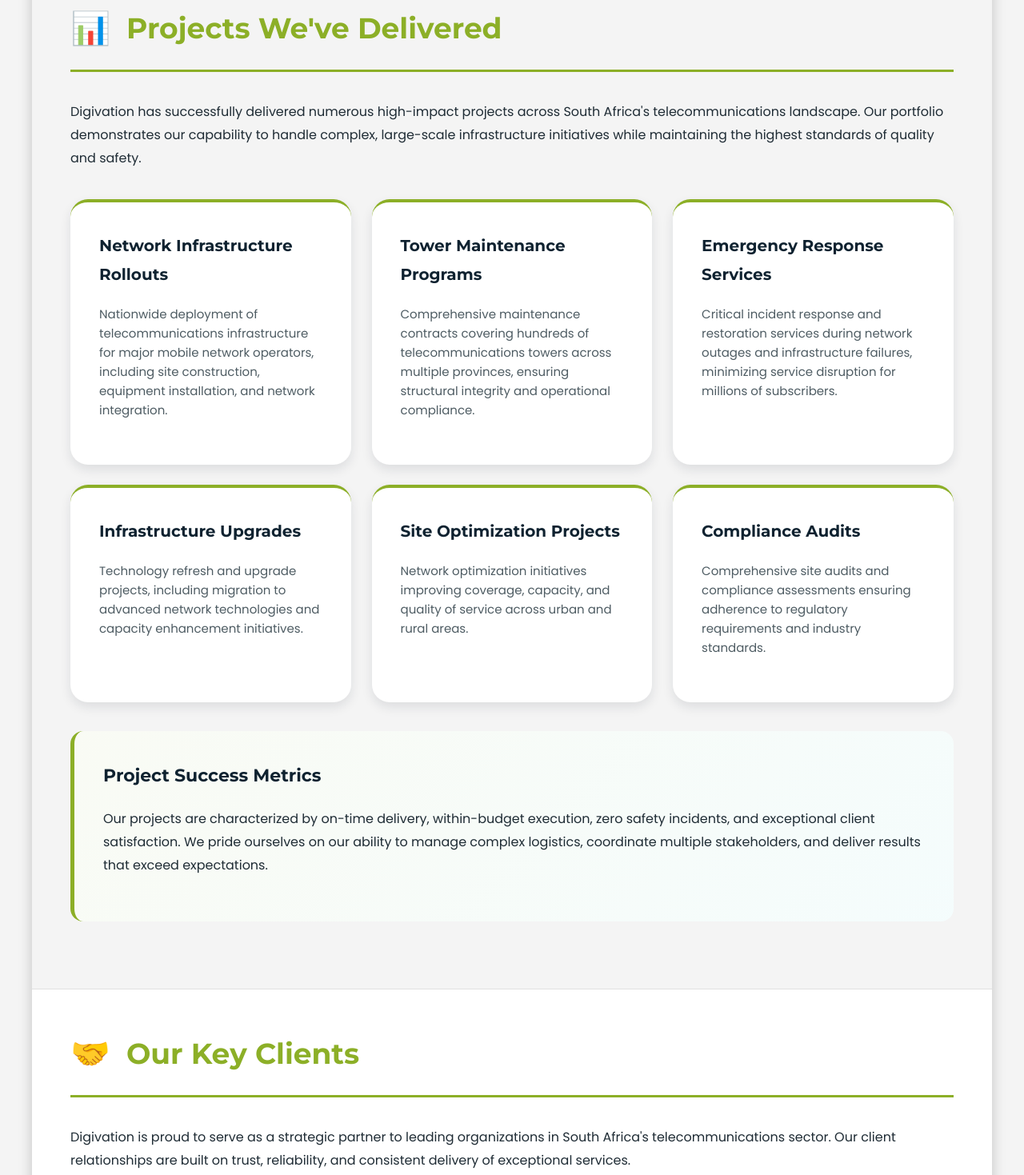
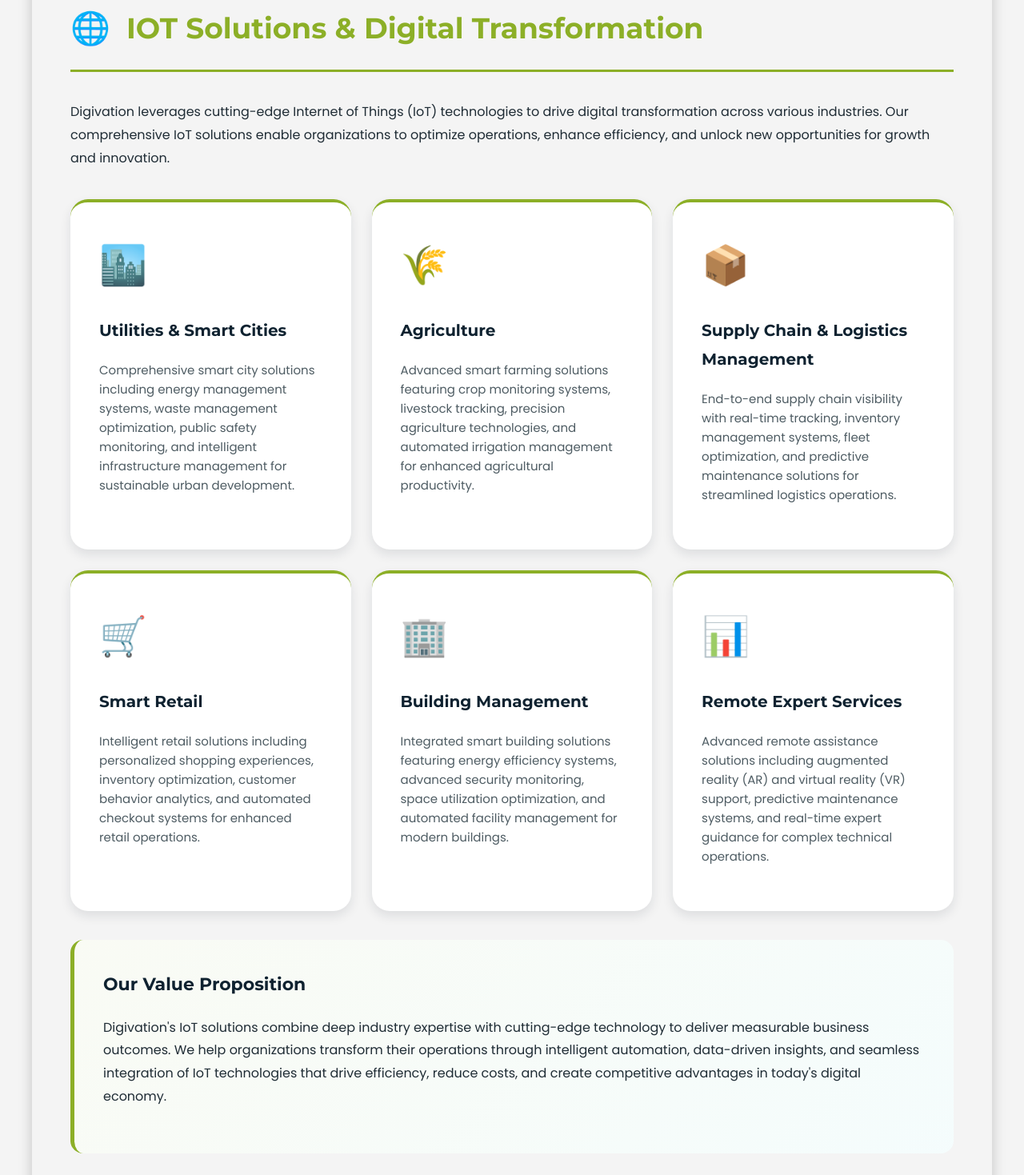
Before and after one commit to maru-online/digivation-profile, a website: page index.html in a window 1280 px wide. Shown: the part 3907-5376 px from the top of the page at 80% size. Drawn offline with nearby package versions, Linux system fonts and the light colour scheme.

Commit message:
Moved IOT Solutions & Digital Transformation section to appear after Our Services & Specializations

```diff
--- a/index.html
+++ b/index.html
@@ -1041,6 +1041,103 @@
         </div>
       </div>
 
+      <!-- IOT Solutions & Digital Transformation Section -->
+      <div class="section surface-tinted">
+        <div class="section-header">
+          <div class="section-icon">🌐</div>
+          <h2 class="section-title">IOT Solutions & Digital Transformation</h2>
+        </div>
+        <div class="section-content">
+          <p>
+            Digivation leverages cutting-edge Internet of Things (IoT)
+            technologies to drive digital transformation across various
+            industries. Our comprehensive IoT solutions enable organizations to
+            optimize operations, enhance efficiency, and unlock new
+            opportunities for growth and innovation.
+          </p>
+
+          <div class="services-grid">
+            <div class="service-card">
+              <div class="service-icon">🏙️</div>
+              <h3>Utilities & Smart Cities</h3>
+              <p>
+                Comprehensive smart city solutions including energy management
+                systems, waste management optimization, public safety
+                monitoring, and intelligent infrastructure management for
+                sustainable urban development.
+              </p>
+            </div>
+
+            <div class="service-card">
+              <div class="service-icon">🌾</div>
+              <h3>Agriculture</h3>
+              <p>
+                Advanced smart farming solutions featuring crop monitoring
+                systems, livestock tracking, precision agriculture technologies,
+                and automated irrigation management for enhanced agricultural
+                productivity.
+              </p>
+            </div>
+
+            <div class="service-card">
+              <div class="service-icon">📦</div>
+              <h3>Supply Chain & Logistics Management</h3>
+              <p>
+                End-to-end supply chain visibility with real-time tracking,
+                inventory management systems, fleet optimization, and predictive
+                maintenance solutions for streamlined logistics operations.
+              </p>
+            </div>
+
+            <div class="service-card">
+              <div class="service-icon">🛒</div>
+              <h3>Smart Retail</h3>
+              <p>
+                Intelligent retail solutions including personalized shopping
+                experiences, inventory optimization, customer behavior
+                analytics, and automated checkout systems for enhanced retail
+                operations.
+              </p>
+            </div>
+
+            <div class="service-card">
+              <div class="service-icon">🏢</div>
+              <h3>Building Management</h3>
+              <p>
+                Integrated smart building solutions featuring energy efficiency
+                systems, advanced security monitoring, space utilization
+                optimization, and automated facility management for modern
+                buildings.
+              </p>
+            </div>
+
+            <div class="service-card">
+              <div class="service-icon">📊</div>
+              <h3>Remote Expert Services</h3>
+              <p>
+                Advanced remote assistance solutions including augmented reality
+                (AR) and virtual reality (VR) support, predictive maintenance
+                systems, and real-time expert guidance for complex technical
+                operations.
+              </p>
+            </div>
+          </div>
+
+          <div class="highlight-box" style="margin-top: var(--space-5)">
+            <h3>Our Value Proposition</h3>
+            <p>
+              Digivation's IoT solutions combine deep industry expertise with
+              cutting-edge technology to deliver measurable business outcomes.
+              We help organizations transform their operations through
+              intelligent automation, data-driven insights, and seamless
+              integration of IoT technologies that drive efficiency, reduce
+              costs, and create competitive advantages in today's digital
+              economy.
+            </p>
+          </div>
+        </div>
+      </div>
+
       <!-- Projects Section -->
       <div class="section">
         <div class="section-header">
@@ -1317,13 +1414,18 @@
               method="POST"
               data-netlify="true"
               data-netlify-honeypot="bot-field"
-              style="margin-top: 1rem; max-width: 400px; margin-left: auto; margin-right: auto;"
+              style="
+                margin-top: 1rem;
+                max-width: 400px;
+                margin-left: auto;
+                margin-right: auto;
+              "
             >
               <!-- Honeypot field for spam protection -->
               <input type="hidden" name="bot-field" />
 
               <!-- Email input -->
-              <div style="margin-bottom: 1rem;">
+              <div style="margin-bottom: 1rem">
                 <input
                   type="email"
                   name="email"
@@ -1345,13 +1447,24 @@
               <button
                 type="submit"
                 class="btn btn-secondary"
-                style="width: 100%;"
+                style="width: 100%"
               >
                 📧 Get PDF via Email
               </button>
 
               <!-- Success message (hidden by default) -->
-              <div id="form-success" style="display: none; margin-top: 1rem; padding: 1rem; background: var(--brand-lime); color: var(--brand-deep); border-radius: var(--radius-md); text-align: center;">
+              <div
+                id="form-success"
+                style="
+                  display: none;
+                  margin-top: 1rem;
+                  padding: 1rem;
+                  background: var(--brand-lime);
+                  color: var(--brand-deep);
+                  border-radius: var(--radius-md);
+                  text-align: center;
+                "
+              >
                 ✅ Thank you! Your PDF will be delivered to your email shortly.
               </div>
             </form>
@@ -1468,26 +1581,28 @@
       });
 
       // Handle form submission success
-      document.addEventListener('DOMContentLoaded', function() {
+      document.addEventListener("DOMContentLoaded", function () {
         // Check if this is a form success redirect
         const urlParams = new URLSearchParams(window.location.search);
-        if (urlParams.get('success') === 'true') {
-          document.getElementById('form-success').style.display = 'block';
+        if (urlParams.get("success") === "true") {
+          document.getElementById("form-success").style.display = "block";
         }
       });
 
       // Screenshot-to-PDF functionality with better error handling (legacy)
       async function downloadPDF() {
-        const button = document.querySelector('button[onclick="downloadPDF()"]');
+        const button = document.querySelector(
+          'button[onclick="downloadPDF()"]'
+        );
         const originalText = button.textContent;
 
         try {
           // Check if libraries are loaded
-          if (typeof html2canvas === 'undefined') {
-            throw new Error('html2canvas library not loaded');
+          if (typeof html2canvas === "undefined") {
+            throw new Error("html2canvas library not loaded");
           }
-          if (typeof window.jspdf === 'undefined') {
-            throw new Error('jsPDF library not loaded');
+          if (typeof window.jspdf === "undefined") {
+            throw new Error("jsPDF library not loaded");
           }
 
           // Show loading state
@@ -1502,7 +1617,7 @@
           // Wait a moment for any animations to settle
           await new Promise((resolve) => setTimeout(resolve, 1000));
 
-          console.log('Starting screenshot capture...');
+          console.log("Starting screenshot capture...");
 
           // Capture the entire page as a high-quality screenshot
           const canvas = await html2canvas(document.body, {
@@ -1514,10 +1629,10 @@
             width: window.innerWidth,
             height: document.body.scrollHeight,
             scrollX: 0,
-            scrollY: 0
+            scrollY: 0,
           });
 
-          console.log('Screenshot captured, creating PDF...');
+          console.log("Screenshot captured, creating PDF...");
 
           // Create PDF with the screenshot
           const { jsPDF } = window.jspdf;
@@ -1532,13 +1647,12 @@
           const imgData = canvas.toDataURL("image/png", 0.8); // Reduced quality to avoid size issues
           pdf.addImage(imgData, "PNG", 0, 0, imgWidth, imgHeight);
 
-          console.log('PDF created, downloading...');
+          console.log("PDF created, downloading...");
 
           // Download the PDF
           pdf.save("Digivation-Company-Profile.pdf");
 
-          console.log('PDF download completed successfully');
-
+          console.log("PDF download completed successfully");
         } catch (error) {
           console.error("Error generating PDF:", error);
           alert(`Error generating PDF: ${error.message}. Please try again.`);
```
